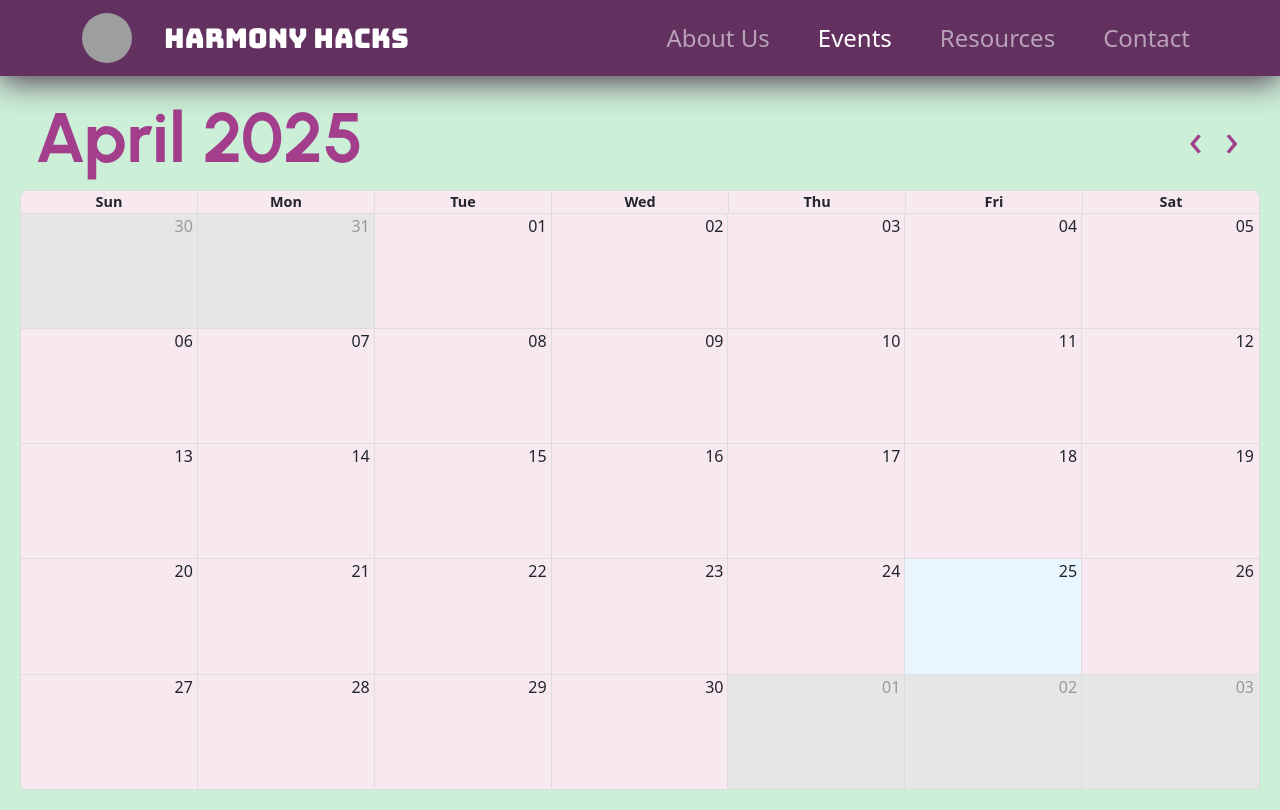
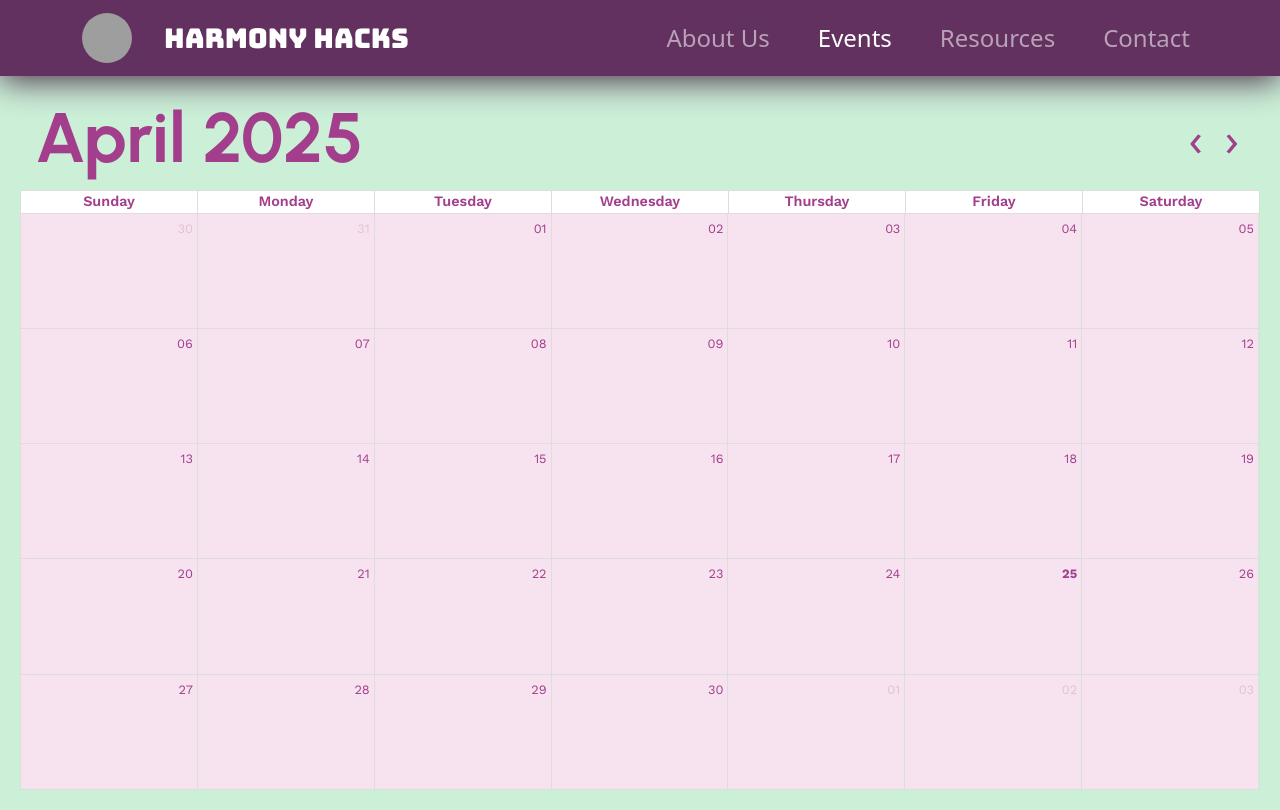
Before and after one commit to katepad/HarmonyHacksWebsite, a React (Vite) app: page /events in a window 1280 px wide. Built offline with nearby package versions, Linux system fonts and the light colour scheme; grey boxes are pictures that could not be loaded.

Commit message:
Updated UI for calendar

```diff
--- a/src/components/EventCalendar.tsx
+++ b/src/components/EventCalendar.tsx
@@ -14,6 +14,10 @@ interface CustomEvent extends CalendarEvent {
     location: string;
     type: string;
 }
+
+const formats = {
+    weekdayFormat: 'dddd', // Full day name format
+};
 
 const EventCalendar: React.FC = () => {
     const [events, setEvents] = useState<CustomEvent[]>([]);
@@ -37,7 +41,7 @@ const EventCalendar: React.FC = () => {
         const mockEvents: CustomEvent[] = [
             {
                 id: "1",
-                title: "Workshop on AI",
+                title: "Leadership Workshop",
                 start: new Date(2025, 2, 10, 14, 0),
                 end: new Date(2025, 2, 10, 16, 0),
                 location: "Room 101, Tech Building",
@@ -45,7 +49,7 @@ const EventCalendar: React.FC = () => {
             },
             {
                 id: "2",
-                title: "Workshop on AI",
+                title: "Urbane Cafe Fundy",
                 start: new Date(2025, 2, 15, 18, 0),
                 end: new Date(2025, 2, 15, 21, 0),
                 location: "Community Hall",
@@ -53,7 +57,7 @@ const EventCalendar: React.FC = () => {
             },
             {
                 id: "3",
-                title: "Workshop on AI",
+                title: "3rd GBM",
                 start: new Date(2025, 2, 19, 18, 0),
                 end: new Date(2025, 2, 19, 21, 0),
                 location: "SBSB 1102",
@@ -63,28 +67,9 @@ const EventCalendar: React.FC = () => {
         setEvents(mockEvents);
     }, []);
 
-    const eventStyleGetter = (event: CustomEvent) => {
-        const eventColors: Record<string, string> = {
-            "Workshops": "purple",
-            "Fundraisers": "red",
-            "GBM Events": "green",
-        };
-
-        const backgroundColor = eventColors[event.type] || "gray";
-
-        return {
-            style: {
-                backgroundColor,
-                borderRadius: "5px",
-                opacity: 0.8,
-                color: "white",
-                padding: "5px",
-            },
-        };
-    };
 
     return (
-        <div className="calendar-container">
+        <div className= "calendar-container">
             <div className = "calendar-header">
                 <h2 className = "calendar-month">
                     {moment(currentDate).format("MMMM YYYY")}
@@ -94,20 +79,23 @@ const EventCalendar: React.FC = () => {
                     <button className = "nav-arrow" onClick = {handleNextMonth}>&rsaquo;</button>
                 </div>
             </div>
+            <div className = "calendar-content">
                 <Calendar
                     localizer = {localizer}
                     events = {events}
+                    formats = {formats}
+                    date = {currentDate}
+                    toolbar = {false} // We're using our own toolbar
+
                     startAccessor = "start"
                     endAccessor = "end"
-                eventPropGetter = {eventStyleGetter}
+                    style = {{ height: 600, width: "100%"}}
+                    view = "month"
+
                     onSelectEvent = {(event) => setSelectedEvent(event as CustomEvent)}
-                style = {{ height: 600, width: "100%"}}
-
-                date = {currentDate}
                     onNavigate = {(date) => setCurrentDate(date)}
-                view = "month"
-                views = {["month"]}
-                toolbar = {false}
+                    onDrillDown = {() => false}
+                    drilldownView = {null}
 
                     components={{
                         event: ({ event }: { event: CustomEvent }) => (
@@ -119,7 +107,10 @@ const EventCalendar: React.FC = () => {
                 />
 
                 {selectedEvent && (
-                <div className="event-module">
+                    <div className= "event-module">
+                        <button className = "close-icon" onClick = {() => setSelectedEvent(null)}>
+                            &times;
+                        </button>
                         <h3>{selectedEvent.title}</h3>
                         <p><strong>Date:</strong> {moment(selectedEvent.start).format("MMMM Do YYYY")}</p>
                         <p><strong>Time:</strong> {moment(selectedEvent.start).format("h:mm A")} - {moment(selectedEvent.end).format("h:mm A")}</p>
@@ -129,12 +120,13 @@ const EventCalendar: React.FC = () => {
                         <form className = "rsvp-form" onSubmit = {(e) => { e.preventDefault(); alert("RSVP submitted!"); setSelectedEvent(null); }}>
                             <input type = "text" placeholder = "Name" required />
                             <input type = "email" placeholder = "Email" required />
-                        <button type = "submit">Submit RSVP</button>
+                            <button type = "submit">Submit</button>
                         </form>
 
-                    <button className = "close-button" onClick = {() => setSelectedEvent(null)}>Close</button>
+
                     </div>
                 )}
+            </div>
         </div>
     );
 };
--- a/src/styles/Calendar.css
+++ b/src/styles/Calendar.css
@@ -1,6 +1,6 @@
+/* ======================================== CALENDAR + HEADER ELEMENTS ======================================== */
 .calendar-container {
   padding: 20px;
-  border-radius: 15px;
 }
 
 .calendar-header {
@@ -32,87 +32,156 @@
   cursor: pointer;
 }
 
-/*Could be the problem */
-.rbc-calendar {
-  background-color: #f8e9f1;
-  border-radius: 10px;
+.calendar-content {
+  display: flex;
+  gap: 20px;
+  align-items: flex-start; /* Top alignment */
+  margin-top: 10px; /* Add spacing from header if needed */
 }
 
+/* ======================================== END OF CALENDAR + HEADER ELEMENTS ======================================== */
+
+
+/* ======================================== CALENDAR CONTENTS ELEMENTS ======================================== */
+
+/* Global changes for calendar*/
+.rbc-calendar {
+  flex: 3;
+}
+
+/* Override default event styles from react-big-calendar */
+.rbc-event, .rbc-event-content {
+  background: none !important;  /* Remove default background */
+  border: none !important;      /* Remove default border */
+  padding: 0 !important;        /* Prevent unwanted spacing */
+}
+
+
+/* Edit tiles of the month*/
+.rbc-day-bg, .rbc-off-range-bg {
+  background: #f6e3ef;
+}
+
+/* Edit date of each cell */
+.rbc-date-cell {
+  color: #A23E8C;
+  font-size: 0.8rem;
+  font-family: 'Work Sans', sans-serif;
+  padding: 5px; /* Inner padding for better spacing */
+  position: relative;
+}
+
+/* Edit date of each cell (off-range) */
+.rbc-off-range {
+  color: #e4c0d4 !important;
+}
+
+/* Style the row container */
+.rbc-month-header {
+  background-color: white;  /* pastel pink for the whole header row */
+}
+
+/* Style the day names (each column) */
+.rbc-header {
+  color: #A23E8C;
+  font-family: "Work Sans";
+  font-size: 0.9rem;
+  font-weight: 600;
+}
+
+/* ======================================== END OF CALENDAR CONTENTS ELEMENTS ======================================== */
+
+/* ======================================== EVENT CHIP ELEMENTS ======================================== */
+
+
+.event-chip {
+  border-radius: 20px;
+  padding: 4px 10px;
+  font-weight: bold;
+  font-size: clamp(0.6rem, 1vw, 0.8rem); /* Responsive font size */
+  display: flex;
+  align-items: center;
+  gap: 8px;
+  white-space: nowrap; /* */
+  overflow: hidden;
+  text-overflow: ellipsis;
+  min-width: 0;
+  max-width: 100%;
+  box-sizing: border-box;
+}
+
+.event-chip::before {
+  content: "";
+  border-radius: 50%;
+  width: 12px;
+  height: 12px;
+  flex-shrink: 0;
+}
 
 .event-chip.gbmevents {
   background-color: #dfe6d5; /* soft gray-green */
   color: #5d7a24;           /* bold green text */
-  border-radius: 20px;
-  padding: 4px 10px;
-  font-weight: bold;
-  font-size: 0.8rem;
-  display: flex;
-  align-items: center;
-  gap: 8px;
 }
 
 .event-chip.gbmevents::before {
-  content: "";
   background-color: #6a8e0e;  /* green circle */
-  border-radius: 50%;
-  width: 12px;
-  height: 12px;
 }
 
 /* Workshops */
 .event-chip.workshops {
   background-color: #eec9e5; /* pastel pink */
   color: #5e2750;            /* deep purple text */
-  border-radius: 20px;
-  padding: 4px 10px;
-  font-weight: bold;
-  font-size: 0.8rem;
-  display: flex;
-  align-items: center;
-  gap: 8px;
 }
 
 .event-chip.workshops::before {
-  content: "";
   background-color: #5e2750; /* purple circle */
-  border-radius: 50%;
-  width: 12px;
-  height: 12px;
 }
 
 /* Fundraisers */
 .event-chip.fundraisers {
   background-color: #ffe2d5; /* light orange background */
   color: #911e1e;            /* deep red text */
-  border-radius: 20px;
-  padding: 4px 10px;
-  font-weight: bold;
-  font-size: 0.8rem;
-  display: flex;
-  align-items: center;
-  gap: 8px;
 }
 
 .event-chip.fundraisers::before {
-  content: "";
   background-color: #911e1e;  /* red circle */
-  border-radius: 50%;
-  width: 12px;
-  height: 12px;
 }
 
+/* ======================================== END OF EVENT CHIP ELEMENTS ======================================== */
+
+/* ======================================== EVENT MODULE ELEMENTS ======================================== */
+
 .event-module {
-  margin-top: 20px;
+  position: relative; /* Makes sure the close icon is in position */
+  flex: 1;
   padding: 20px;
-  background-color: #fce4ec;
-  border: 2px solid #633160;
+  background-color: #f6e3ef;
   border-radius: 15px;
-  box-shadow: 0 2px 6px rgba(0, 0, 0, 0.1);
+  box-shadow: 0 10px 20px rgba(0, 0, 0, 0.1);
+  max-width: 350px;
+  margin-top: 0; /* Aligns the top of the module with top of calendar */
+}
+
+.close-icon {
+  position: absolute;
+  top: 10px;
+  right: 15px;
+  background: transparent;
+  border: none;
+  font-size: 24px;
+  font-weight: bold;
+  color: #A23E8C;
+  cursor: pointer;
+  transition: color 0.2s ease-in-out;
+}
+
+.close-icon:hover {
+  color: #E155AD;
 }
 
 .event-module h3 {
   margin-top: 0;
-  color: #633160;
+  color: #A23E8C;
 }
 
 .rsvp-form {
@@ -129,21 +198,18 @@
 }
 
 .rsvp-form button {
-  background-color: #c95fa7;
+  background-color: #D02F9E;
   color: white;
   border: none;
   padding: 10px;
   border-radius: 8px;
   cursor: pointer;
   box-shadow: 2px 2px 5px rgba(0, 0, 0, 0.1);
+  font-family: 'Urbanist';
 }
 
-.close-button {
-  margin-top: 10px;
-  background: transparent;
-  color: #633160;
-  border: 2px solid #633160;
-  padding: 6px 12px;
-  border-radius: 8px;
-  cursor: pointer;
+.rsvp-form button:hover {
+  background-color: #E155AD;
 }
+
+/* ======================================== END OF EVENT MODULE ELEMENTS ======================================== */
```
Lines whose indentation alone changed are shown as unchanged.
